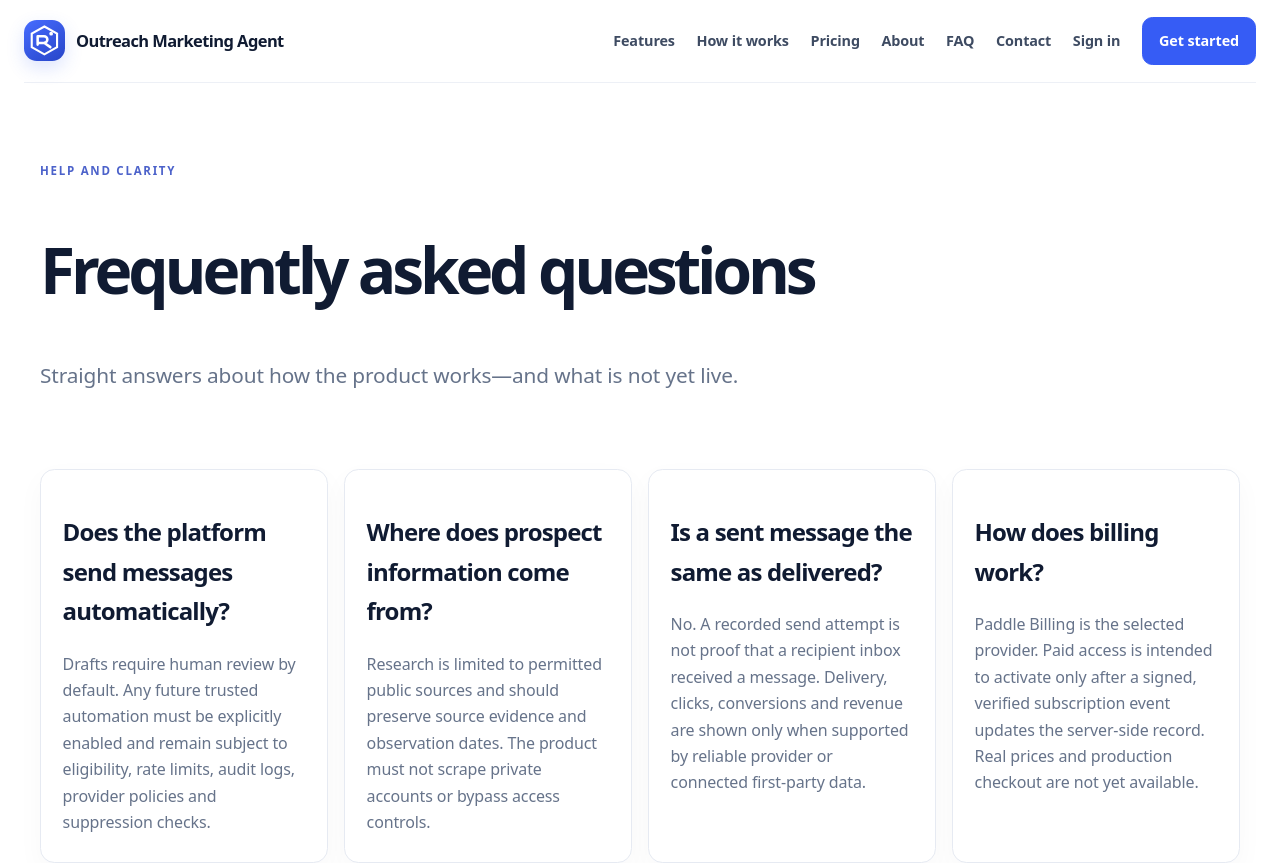
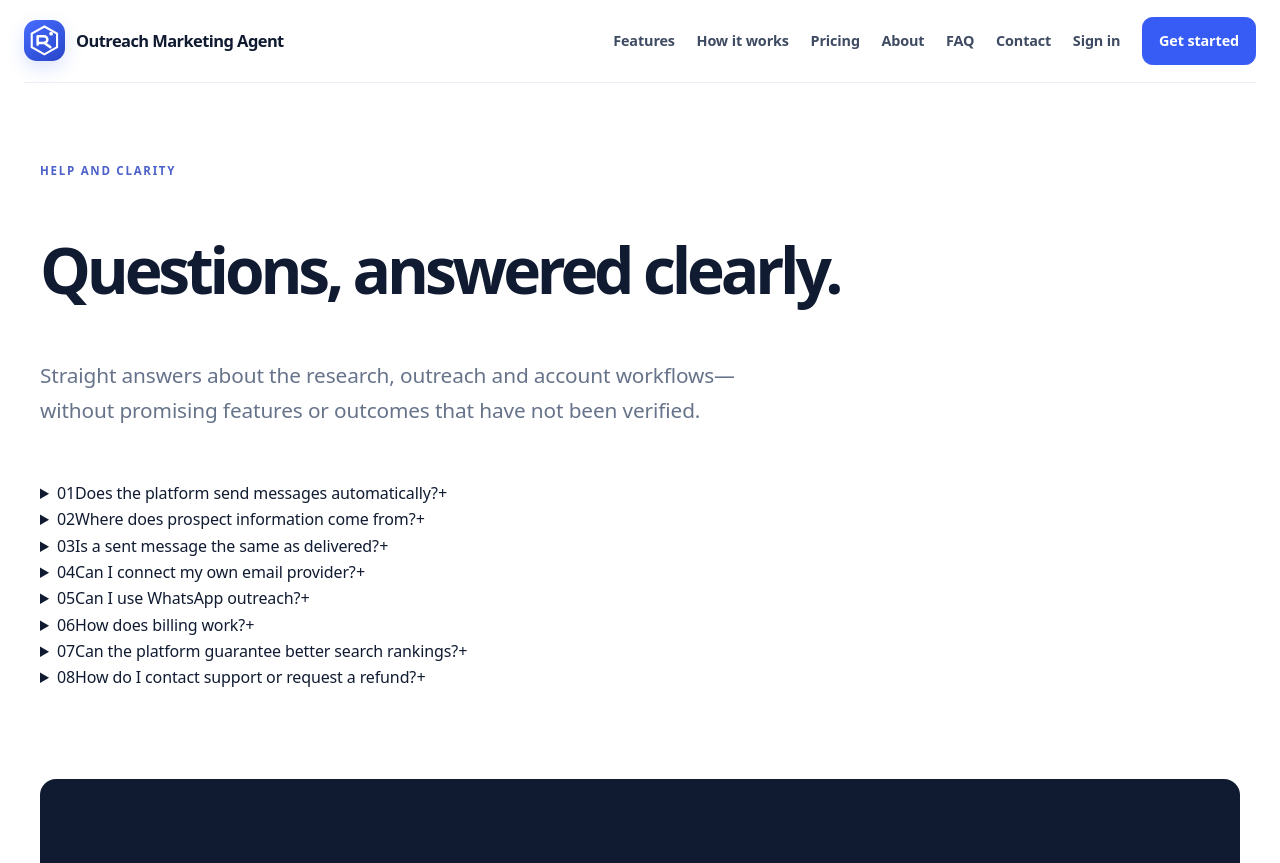
Before and after one commit to haseeb1984/Outreach-Marketing-Agent, a Next.js app in the folder frontend/: page /faq in a window 1280 px wide. Shown: the top 863 px of the page. Built offline with nearby package versions, Linux system fonts and the light colour scheme.

Commit message:
Make FAQ accessible with expandable answers

```diff
--- a/frontend/app/faq/page.tsx
+++ b/frontend/app/faq/page.tsx
@@ -1,5 +1,41 @@
 import Link from "next/link";
 import { SiteHeader, SiteFooter } from "../components/site-chrome";
-export const metadata={title:"FAQ",description:"Frequently asked questions about prospect research, outreach controls, analytics and billing."};
-const qa=[["Does the platform send messages automatically?","Drafts require human review by default. Any future trusted automation must be explicitly enabled and remain subject to eligibility, rate limits, audit logs, provider policies and suppression checks."],["Where does prospect information come from?","Research is limited to permitted public sources and should preserve source evidence and observation dates. The product must not scrape private accounts or bypass access controls."],["Is a sent message the same as delivered?","No. A recorded send attempt is not proof that a recipient inbox received a message. Delivery, clicks, conversions and revenue are shown only when supported by reliable provider or connected first-party data."],["How does billing work?","Paddle Billing is the selected provider. Paid access is intended to activate only after a signed, verified subscription event updates the server-side record. Real prices and production checkout are not yet available."],["Can I use WhatsApp outreach?","Only through the official WhatsApp Business Platform when account, recipient, consent and message eligibility meet applicable provider rules. It remains disabled until onboarding and authorization are verified."],["Can the platform guarantee better search rankings?","No. It can help diagnose and prioritize evidence-backed improvements, then measure results over time. Rankings depend on the site, query, market and other factors outside the platform's control."]];
-export default function FAQPage(){return <><SiteHeader/><main className="wrap"><section className="page-head"><p className="eyebrow">Help and clarity</p><h1>Frequently asked questions</h1><p className="lead">Straight answers about how the product works—and what is not yet live.</p></section><section className="cards">{qa.map(([q,a])=><article className="card" key={q}><h2>{q}</h2><p>{a}</p></article>)}</section></main><SiteFooter/></>}
+
+export const metadata = {
+  title: "Frequently asked questions",
+  description: "Answers about prospect research, outreach approvals, provider connections, analytics and billing.",
+};
+
+const qa = [
+  ["Does the platform send messages automatically?", "Outreach drafts require human review by default. Any enabled sending workflow remains subject to explicit approval, recipient eligibility, provider rules, rate limits and suppression checks."],
+  ["Where does prospect information come from?", "Research is based on permitted public sources. Source evidence, URLs and observation dates should remain visible so your team can check relevance before using a record."],
+  ["Is a sent message the same as delivered?", "No. A send attempt is not proof that a recipient inbox received a message. Delivery, clicks, conversions and revenue are shown as confirmed only when reliable provider or connected first-party data supports them."],
+  ["Can I connect my own email provider?", "Yes. Workspace owners can configure their own supported SMTP account in workspace settings. Platform operational email—such as account verification and password resets—uses a separate platform-owned configuration."],
+  ["Can I use WhatsApp outreach?", "Only through the official WhatsApp Business Platform when account, recipient, consent and message eligibility meet applicable provider rules. Availability depends on completed onboarding and authorization."],
+  ["How does billing work?", "Paddle is the selected billing provider. Workspace access must follow signed, verified server-side subscription events. The live plan catalog and checkout availability are determined by the current platform configuration."],
+  ["Can the platform guarantee better search rankings?", "No. The platform can help diagnose and prioritize evidence-backed improvements, then measure observable changes over time. Rankings depend on many factors outside the service's control."],
+  ["How do I contact support or request a refund?", "Use the support contact published by the service operator. Never send passwords, session cookies, full payment-card details or provider access tokens in a support request."],
+];
+
+export default function FAQPage() {
+  return <>
+    <SiteHeader/>
+    <main className="wrap">
+      <section className="page-head">
+        <p className="eyebrow">Help and clarity</p>
+        <h1>Questions, answered clearly.</h1>
+        <p className="lead">Straight answers about the research, outreach and account workflows—without promising features or outcomes that have not been verified.</p>
+      </section>
+      <section className="faq-list" aria-label="Frequently asked questions">
+        {qa.map(([question, answer], index) => <details className="faq-item" key={question}>
+          <summary><span className="faq-number">{String(index + 1).padStart(2, "0")}</span><span>{question}</span><i aria-hidden="true">+</i></summary>
+          <div className="faq-answer"><p>{answer}</p></div>
+        </details>)}
+      </section>
+      <section className="section">
+        <div className="callout"><div><h2>Still need a hand?</h2><p>Check the product guides or reach out through the published support channel.</p></div><Link className="button" href="/contact">Contact support</Link></div>
+      </section>
+    </main>
+    <SiteFooter/>
+  </>;
+}
```
